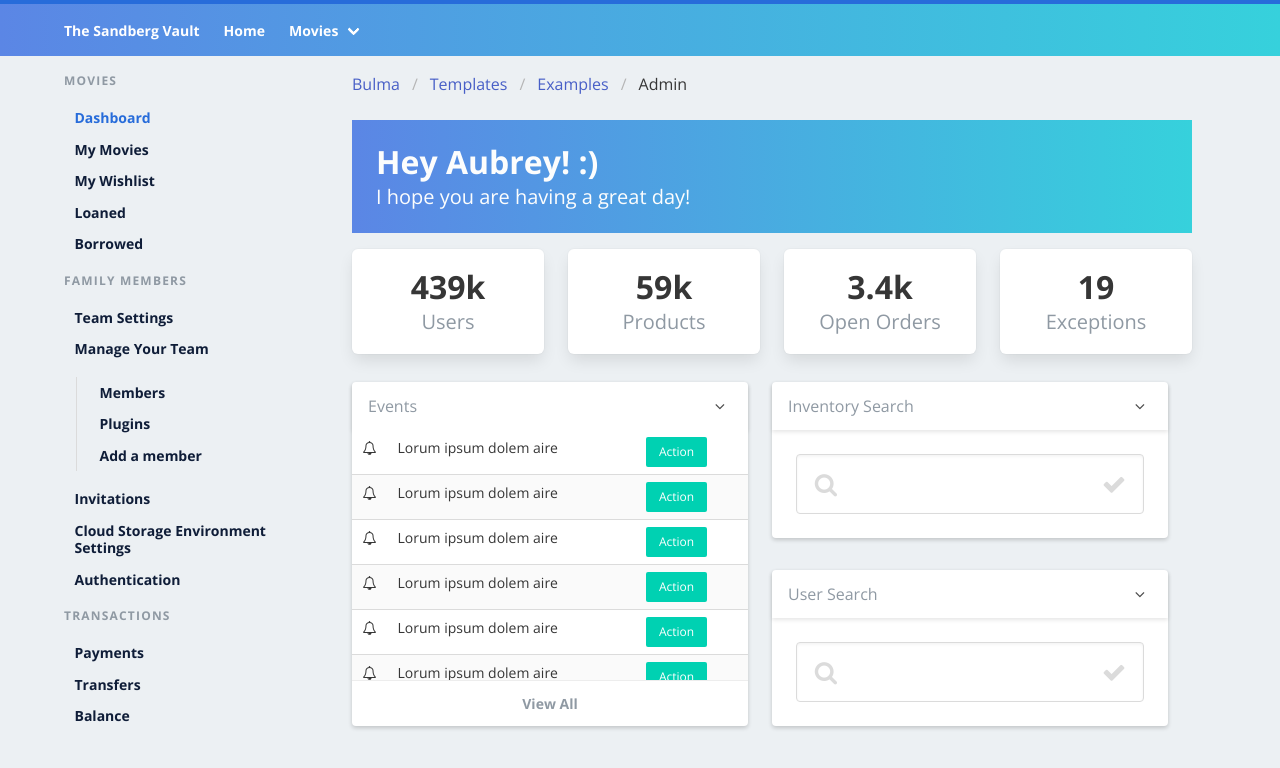
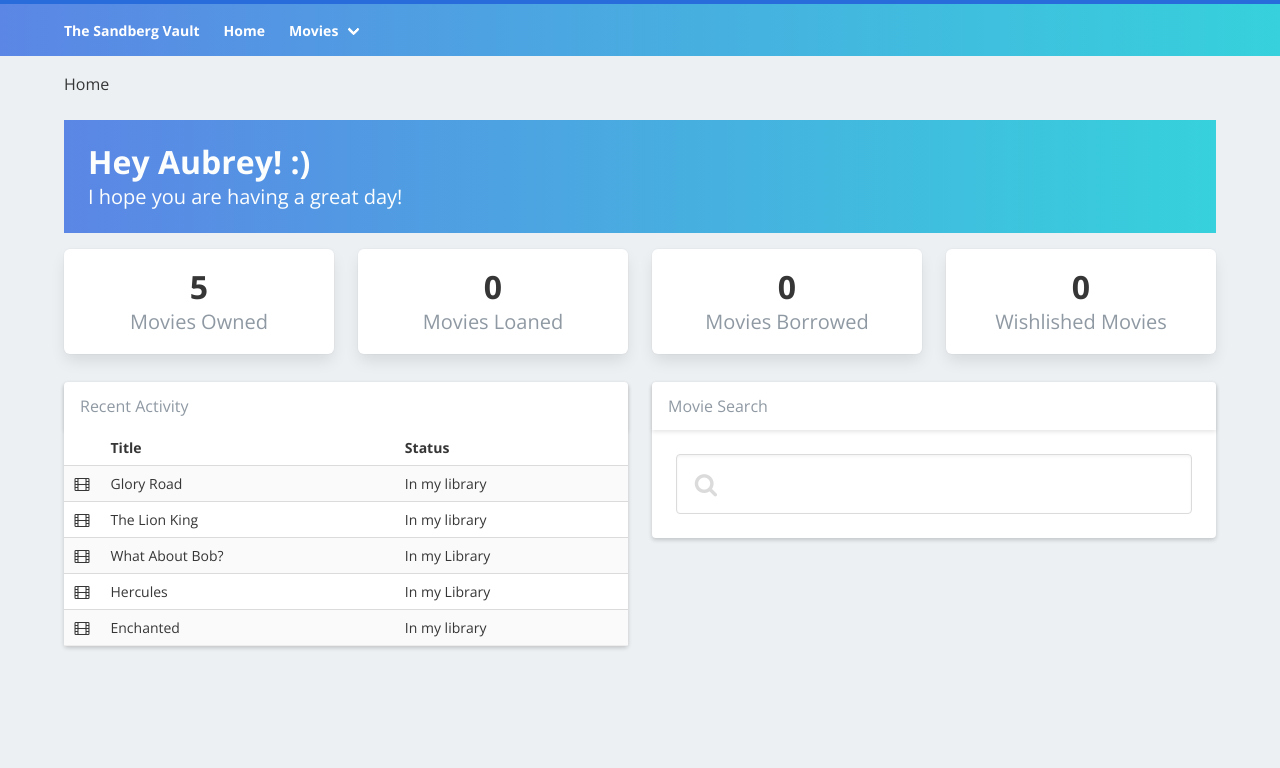
Before and after one commit to seanag0234/vue-creative-project, a Vue app: page /#/ in a window 1280 px wide. Shown: the top 768 px of the page. Built offline with nearby package versions, Linux system fonts and the light colour scheme.

Commit message:
Making progress

```diff
--- a/package.json
+++ b/package.json
@@ -10,11 +10,13 @@
     "build": "node build/build.js"
   },
   "dependencies": {
+    "ajv": "^6.2.0",
     "bulma": "^0.6.2",
     "node-sass": "^4.7.2",
     "sass-loader": "^6.0.6",
     "vue": "^2.5.2",
-    "vue-router": "^3.0.1"
+    "vue-router": "^3.0.1",
+    "vuex": "^3.0.1"
   },
   "devDependencies": {
     "autoprefixer": "^7.1.2",
--- a/src/App.vue
+++ b/src/App.vue
@@ -7,10 +7,10 @@
 
 <script>
   import NavBar from './components/NavBar'
-export default {
-  name: 'App',
-  components:{NavBar}
-}
+  export default {
+    name: 'App',
+    components:{NavBar}
+  }
 </script>
 
 <style lang="sass">
@@ -30,7 +30,6 @@ export default {
     background: #ECF0F3;
   }
   .columns {
-    width: 100%;
     height: 100%;
   }
   .menu-label {
--- a/src/components/Home.vue
+++ b/src/components/Home.vue
@@ -1,59 +1,17 @@
 <template>
   <div class="container">
     <div class="columns">
-      <div class="column is-3">
-        <aside class="menu">
-          <p class="menu-label">
-            Movies
-          </p>
-          <ul class="menu-list">
-            <li><a class="is-active">Dashboard</a></li>
-            <li><a>My Movies</a></li>
-            <li><a>My Wishlist</a></li>
-            <li><a>Loaned</a></li>
-            <li><a>Borrowed</a></li>
-          </ul>
-          <p class="menu-label">
-            Family Members
-          </p>
-          <ul class="menu-list">
-            <li><a>Team Settings</a></li>
-            <li>
-              <a>Manage Your Team</a>
-              <ul>
-                <li><a>Members</a></li>
-                <li><a>Plugins</a></li>
-                <li><a>Add a member</a></li>
-              </ul>
-            </li>
-            <li><a>Invitations</a></li>
-            <li><a>Cloud Storage Environment Settings</a></li>
-            <li><a>Authentication</a></li>
-          </ul>
-          <p class="menu-label">
-            Transactions
-          </p>
-          <ul class="menu-list">
-            <li><a>Payments</a></li>
-            <li><a>Transfers</a></li>
-            <li><a>Balance</a></li>
-          </ul>
-        </aside>
-      </div>
-      <div class="column is-9">
+      <div class="column is-centered">
         <nav class="breadcrumb" aria-label="breadcrumbs">
           <ul>
-            <li><a href="../">Bulma</a></li>
-            <li><a href="../">Templates</a></li>
-            <li><a href="../">Examples</a></li>
-            <li class="is-active"><a href="#" aria-current="page">Admin</a></li>
+            <li class="is-active"><router-link to="/">Home</router-link></li>
           </ul>
         </nav>
         <section class="hero is-info welcome is-small">
           <div class="hero-body">
             <div class="container">
               <h1 class="title">
-                Hey Aubrey! :)
+                Hey {{user.name}}! :)
               </h1>
               <h2 class="subtitle">
                 I hope you are having a great day!
@@ -65,26 +23,26 @@
           <div class="tile is-ancestor has-text-centered">
             <div class="tile is-parent">
               <article class="tile is-child box">
-                <p class="title">439k</p>
-                <p class="subtitle">Users</p>
+                <p class="title">{{user.movies.owned.length}}</p>
+                <p class="subtitle">Movies Owned</p>
               </article>
             </div>
             <div class="tile is-parent">
               <article class="tile is-child box">
-                <p class="title">59k</p>
-                <p class="subtitle">Products</p>
+                <p class="title">{{user.movies.loaned.length}}</p>
+                <p class="subtitle">Movies Loaned</p>
               </article>
             </div>
             <div class="tile is-parent">
               <article class="tile is-child box">
-                <p class="title">3.4k</p>
-                <p class="subtitle">Open Orders</p>
+                <p class="title">{{user.movies.borrowed.length}}</p>
+                <p class="subtitle">Movies Borrowed</p>
               </article>
             </div>
             <div class="tile is-parent">
               <article class="tile is-child box">
-                <p class="title">19</p>
-                <p class="subtitle">Exceptions</p>
+                <p class="title">{{user.movies.wishList.length}}</p>
+                <p class="subtitle">Wishlished Movies</p>
               </article>
             </div>
           </div>
@@ -94,69 +52,35 @@
             <div class="card events-card">
               <header class="card-header">
                 <p class="card-header-title">
-                  Events
+                  Recent Activity
                 </p>
-                <a href="#" class="card-header-icon" aria-label="more options">
-                  <span class="icon">
-                    <i class="fa fa-angle-down" aria-hidden="true"></i>
-                  </span>
-                </a>
+                <!--<a href="#" class="card-header-icon" aria-label="more options">-->
+                  <!--<span class="icon">-->
+                    <!--<i class="fa fa-angle-down" aria-hidden="true"></i>-->
+                  <!--</span>-->
+                <!--</a>-->
               </header>
               <div class="card-table">
                 <div class="content">
-                  <table class="table is-fullwidth is-striped">
+                  <table class="table is-fullwidth is-striped is-hoverable">
                     <tbody>
                     <tr>
-                      <td width="5%"><i class="fa fa-bell-o"></i></td>
-                      <td>Lorum ipsum dolem aire</td>
-                      <td><a class="button is-small is-primary" href="#">Action</a></td>
+                      <td></td>
+                      <th>Title</th>
+                      <th>Status</th>
                     </tr>
-                    <tr>
-                      <td width="5%"><i class="fa fa-bell-o"></i></td>
-                      <td>Lorum ipsum dolem aire</td>
-                      <td><a class="button is-small is-primary" href="#">Action</a></td>
-                    </tr>
-                    <tr>
-                      <td width="5%"><i class="fa fa-bell-o"></i></td>
-                      <td>Lorum ipsum dolem aire</td>
-                      <td><a class="button is-small is-primary" href="#">Action</a></td>
-                    </tr>
-                    <tr>
-                      <td width="5%"><i class="fa fa-bell-o"></i></td>
-                      <td>Lorum ipsum dolem aire</td>
-                      <td><a class="button is-small is-primary" href="#">Action</a></td>
-                    </tr>
-                    <tr>
-                      <td width="5%"><i class="fa fa-bell-o"></i></td>
-                      <td>Lorum ipsum dolem aire</td>
-                      <td><a class="button is-small is-primary" href="#">Action</a></td>
-                    </tr>
-                    <tr>
-                      <td width="5%"><i class="fa fa-bell-o"></i></td>
-                      <td>Lorum ipsum dolem aire</td>
-                      <td><a class="button is-small is-primary" href="#">Action</a></td>
-                    </tr>
-                    <tr>
-                      <td width="5%"><i class="fa fa-bell-o"></i></td>
-                      <td>Lorum ipsum dolem aire</td>
-                      <td><a class="button is-small is-primary" href="#">Action</a></td>
-                    </tr>
-                    <tr>
-                      <td width="5%"><i class="fa fa-bell-o"></i></td>
-                      <td>Lorum ipsum dolem aire</td>
-                      <td><a class="button is-small is-primary" href="#">Action</a></td>
-                    </tr>
-                    <tr>
-                      <td width="5%"><i class="fa fa-bell-o"></i></td>
-                      <td>Lorum ipsum dolem aire</td>
-                      <td><a class="button is-small is-primary" href="#">Action</a></td>
+                    <tr v-for="movie in recentActivity">
+                      <td width="5%"><i class="fa fa-film" aria-hidden="true"></i></td>
+                      <td>{{movie.title}}</td>
+                      <td>{{movie.status}}</td>
+                      <!--<td><a class="button is-small is-primary" href="#">Action</a></td>-->
                     </tr>
                     </tbody>
                   </table>
                 </div>
               </div>
               <footer class="card-footer">
-                <a href="#" class="card-footer-item">View All</a>
+                <!--<a href="#" class="card-footer-item">view all</a>-->
               </footer>
             </div>
           </div>
@@ -164,51 +88,29 @@
             <div class="card">
               <header class="card-header">
                 <p class="card-header-title">
-                  Inventory Search
+                  Movie Search
                 </p>
                 <a href="#" class="card-header-icon" aria-label="more options">
-                  <span class="icon">
-                    <i class="fa fa-angle-down" aria-hidden="true"></i>
-                  </span>
+                  <!--<span class="icon">-->
+                    <!--<i class="fa fa-angle-down" aria-hidden="true"></i>-->
+                  <!--</span>-->
                 </a>
               </header>
               <div class="card-content">
                 <div class="content">
                   <div class="control has-icons-left has-icons-right">
-                    <input class="input is-large" type="text" placeholder="">
+                    <input v-model.trim="search" class="input is-large" type="text" placeholder="">
                     <span class="icon is-medium is-left">
                       <i class="fa fa-search"></i>
                     </span>
-                    <span class="icon is-medium is-right">
-                      <i class="fa fa-check"></i>
-                    </span>
+                    <!--<span class="icon is-medium is-right">-->
+                      <!--<i class="fa fa-check"></i>-->
+                    <!--</span>-->
                   </div>
                 </div>
-              </div>
-            </div>
-            <div class="card">
-              <header class="card-header">
-                <p class="card-header-title">
-                  User Search
-                </p>
-                <a href="#" class="card-header-icon" aria-label="more options">
-                  <span class="icon">
-                    <i class="fa fa-angle-down" aria-hidden="true"></i>
-                  </span>
-                </a>
-              </header>
-              <div class="card-content">
-                <div class="content">
-                  <div class="control has-icons-left has-icons-right">
-                    <input class="input is-large" type="text" placeholder="">
-                    <span class="icon is-medium is-left">
-                      <i class="fa fa-search"></i>
-                    </span>
-                    <span class="icon is-medium is-right">
-                      <i class="fa fa-check"></i>
-                    </span>
-                  </div>
-                </div>
+                <ul v-if="searchResults.length > 0">
+                  <li v-for="result in searchResults">{{result.title}}</li>
+                </ul>
               </div>
             </div>
           </div>
@@ -220,13 +122,51 @@
 </template>
 
 <script>
+  import {mapGetters, mapActions} from 'vuex';
 export default {
-  name: 'HelloWorld',
+  name: 'Home',
   data () {
     return {
-      msg: 'Welcome to Your Vue.js App'
+      search: '',
+      searchResults: []
+    }
+  },
+  computed: {
+    ...mapGetters(['isAuthenticated', 'user']),
+    recentActivity: function() {
+      return this.allMovies.slice(0, 5);
+    },
+    allMovies: function () {
+      let allMovies = [].concat(this.user.movies.owned, this.user.movies.borrowed, this.user.movies.loaned, this.user.movies.wishList);
+      allMovies.sort((a, b) => {
+        if (a.updatedAt < b.updatedAt) {
+          return -1;
+        }
+        if (a.updatedAt > b.updatedAt) {
+          return 1
+        }
+        return 0;
+      });
+      return allMovies;
+    },
+  },
+  watch: {
+    search: function(value, oldValue) {
+      if ((value !== '') && (value !== oldValue)) {
+        this.doSearch();
+      }
+    },
+
+  },
+  methods: {
+    ...mapActions({
+      logout: 'logout'
+    }),
+    doSearch: function () {
+      console.log("DOing search ", this.search);
     }
   }
+
 }
 </script>
 <style scoped>
--- a/src/components/NavBar.vue
+++ b/src/components/NavBar.vue
@@ -2,7 +2,7 @@
   <nav class="navbar welcome is-info">
     <div class="container">
       <div class="navbar-brand">
-        <router-link  class="navbar-item brand-text"  to="/">
+        <router-link  class="navbar-item brand-text"  to="/" exact>
           The Sandberg Vault
         </router-link>
         <div class="burger navbar-burger" data-target="navMenu">
@@ -13,7 +13,7 @@
       </div>
       <div id="navMenu" class="navbar-menu">
         <div class="navbar-start">
-          <router-link class="navbar-item" to="/">
+          <router-link class="navbar-item" to="/" exact>
             Home
           </router-link>
           <div class="navbar-item has-dropdown is-hoverable">
--- a/src/main.js
+++ b/src/main.js
@@ -3,13 +3,104 @@
 import Vue from 'vue'
 import App from './App'
 import router from './router'
+import Vuex from 'vuex'
 
-Vue.config.productionTip = false
+Vue.use(Vuex);
+const state = {
+  isAuthenticated: true,
+  currentUser: {
+    name: 'Aubrey',
+    movies: {
+      owned: [
+        {
+          title: 'The Lion King',
+          status: 'In my library',
+          type: 'movie',
+          medium: 'blueRay',
+          info: 'Best movie ever',
+          updatedAt: 1519854581195
+        },
+        {
+          title: 'What About Bob?',
+          status: 'In my Library',
+          type: 'movie',
+          medium: 'dvd',
+          info: 'Hilarious',
+          updatedAt: 1519854581195
+        },
+        {
+          title: 'Hercules',
+          status: 'In my Library',
+          type: 'movie',
+          medium: 'dvd',
+          info: 'Love the sass',
+          updatedAt: 1519854581195
+        },
+        {
+          title: 'Enchanted',
+          status: 'In my library',
+          type: 'movie',
+          medium: 'blueRay',
+          info: 'A magical journey',
+          updatedAt: 1519854581195
+        },
+        {
+          title: 'Glory Road',
+          status: 'In my library',
+          type: 'movie',
+          medium: 'dvd',
+          info: 'Great sports movie',
+          updatedAt: 1267306868000
+        }
+      ],
+      loaned: [],
+      borrowed: [],
+      wishList: []
+    }
+  }
+};
+
+const store = new Vuex.Store({
+  state,
+  getters: {
+    isAuthenticated: state => {
+      return state.isAuthenticated;
+    },
+    user: state => {
+      return state.currentUser;
+    }
+  },
+  actions: {
+    logout (context) {
+      context.commit('logout');
+    },
+    addMovie (context, title, medium='dvd', info='') {
+      let newMovie = {
+        title: title,
+        medium: medium,
+        info: info,
+        updatedAt: Date.now()
+      };
+      context.commit('addMovie', newMovie);
+    }
+  },
+  mutations: {
+    logout (state) {
+      state.isAuthenticated = false;
+    },
+    addMovie (state, newMovie) {
+      state.movies.push(newMovie)
+    }
+  }
+});
+
+Vue.config.productionTip = false;
 
 /* eslint-disable no-new */
 new Vue({
   el: '#app',
   router,
   components: { App },
-  template: '<App/>'
-})
+  template: '<App/>',
+  store
+});
--- a/src/router/index.js
+++ b/src/router/index.js
@@ -5,6 +5,8 @@ import Home from '@/components/Home'
 Vue.use(Router);
 
 export default new Router({
+  linkActiveClass: 'is-active',
+  mode: 'history',
   routes: [
     {
       path: '/',
```
Also changed, not shown: src/components/MyMovies.vue (added, +13 -0 lines), 1 other file (tests, documents, lock files or other folders).
